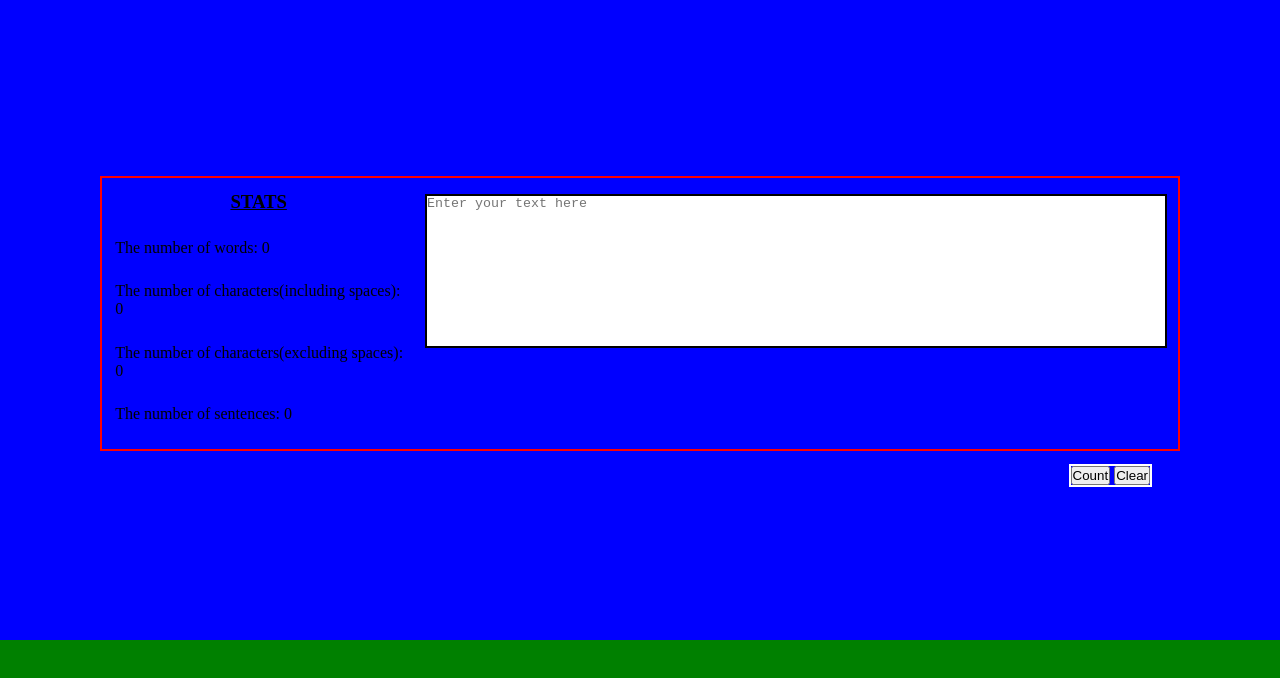
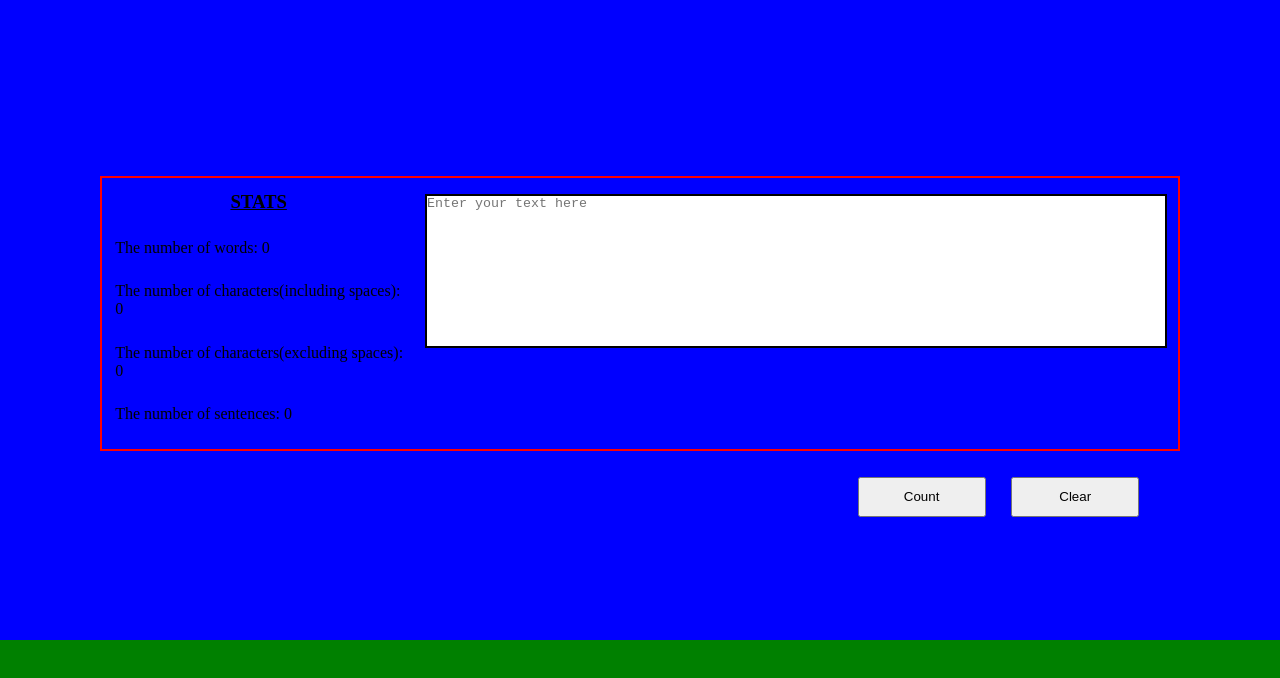
Before and after one commit to Muazzamkhan03/web-wordAndcharacter-counter, a plain HTML site: page index.html in a window 1280 px wide. Shown: the part 80-758 px from the top of the page. Drawn offline with Linux system fonts and the light colour scheme.

Commit message:
Added more styles to buttons

```diff
--- a/style.css
+++ b/style.css
@@ -48,6 +48,13 @@ footer{
     margin: 2vh 0 1vw auto;
 }
 
+textarea{
+    resize: none;
+    min-width: 98%;
+    min-height: 100%;
+    border: 2px solid black;
+}
+
 .stats{
     display: inline-block;
     min-width: 29%;
@@ -64,17 +71,20 @@ footer{
 }
 
 .btns{
-    border: 2px solid white;
     position: absolute;
     top: 68vh;
     bottom: auto;
     right: 10vw;
     left: auto;
+    display: flex;
+
 }
 
-textarea{
-    resize: none;
-    min-width: 98%;
-    min-height: 100%;
-    border: 2px solid black;
+.btns button{
+    width: 10vw;
+    height: 5vh;
+    display: flex;
+    align-items: center;
+    justify-content: center;
+    margin: 1vw;
 }
```
